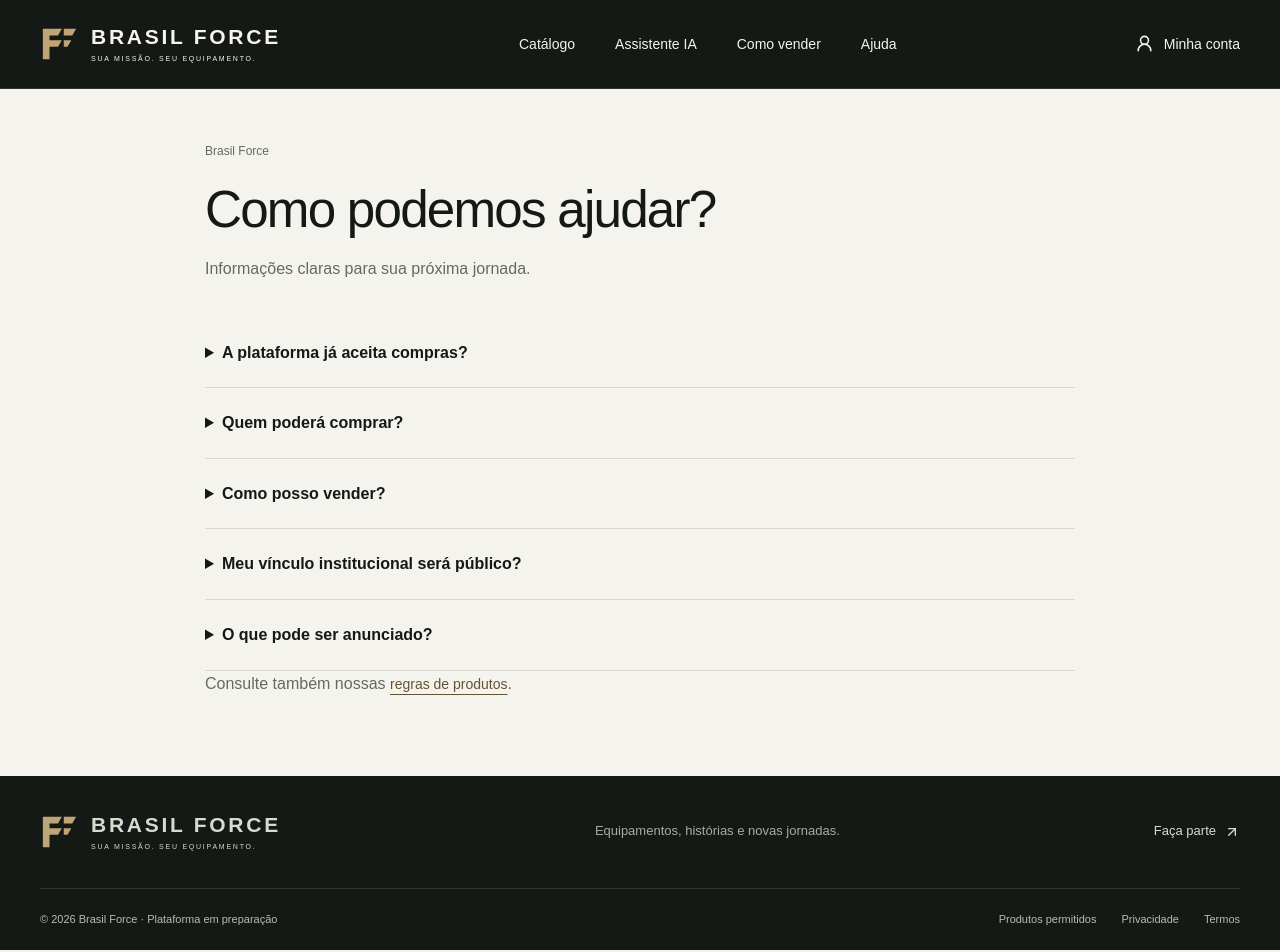
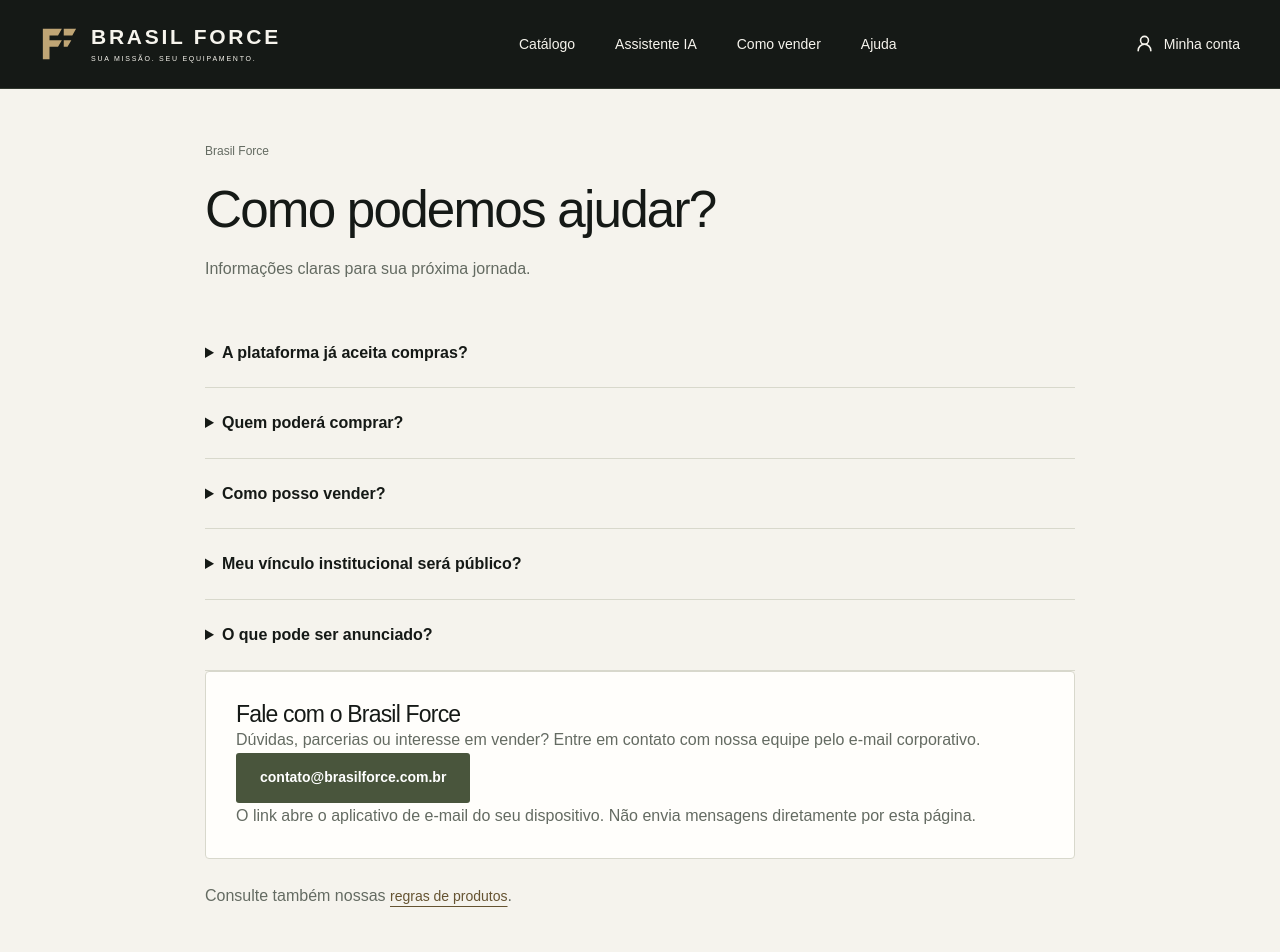
Before and after one commit to Jonbarcost/SouBarcos, a Next.js app in the folder brasil-force-app/: page /ajuda in a window 1280 px wide. Shown: the top 952 px of the page. Built offline with nearby package versions, Linux system fonts and the light colour scheme.

Commit message:
feat(contact): publish Brasil Force corporate mail link on help page

```diff
--- a/brasil-force-app/src/app/ajuda/page.tsx
+++ b/brasil-force-app/src/app/ajuda/page.tsx
@@ -34,6 +34,18 @@ export default function Help() {
           <p>{a}</p>
         </details>
       ))}
+      <section className="panel" aria-labelledby="support-email">
+        <h2 id="support-email">Fale com o Brasil Force</h2>
+        <p>
+          Dúvidas, parcerias ou interesse em vender? Entre em contato com nossa equipe pelo e-mail corporativo.
+        </p>
+        <p>
+          <a className="button button-primary" href="mailto:contato@brasilforce.com.br?subject=Contato%20Brasil%20Force">
+            contato@brasilforce.com.br
+          </a>
+        </p>
+        <p>O link abre o aplicativo de e-mail do seu dispositivo. Não envia mensagens diretamente por esta página.</p>
+      </section>
       <p>
         Consulte também nossas{" "}
         <Link href="/regras" className="text-link">
```
